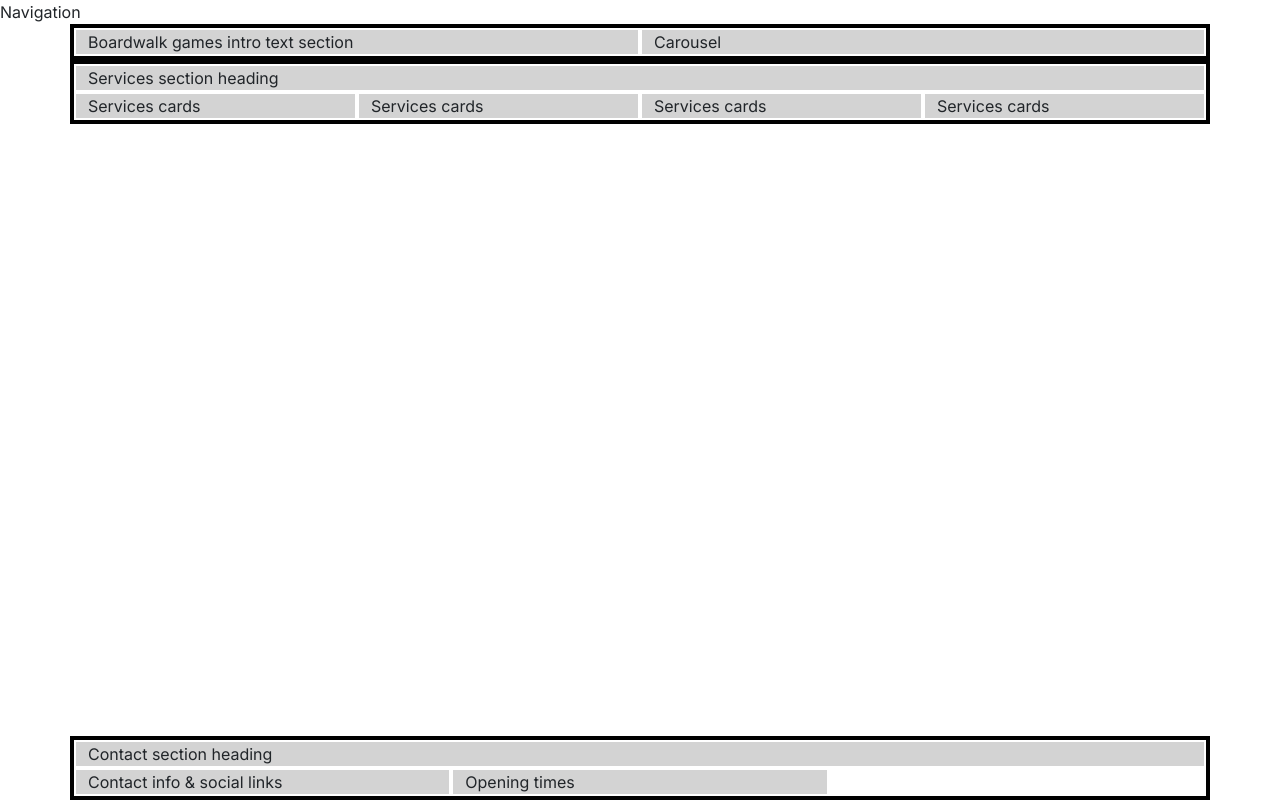
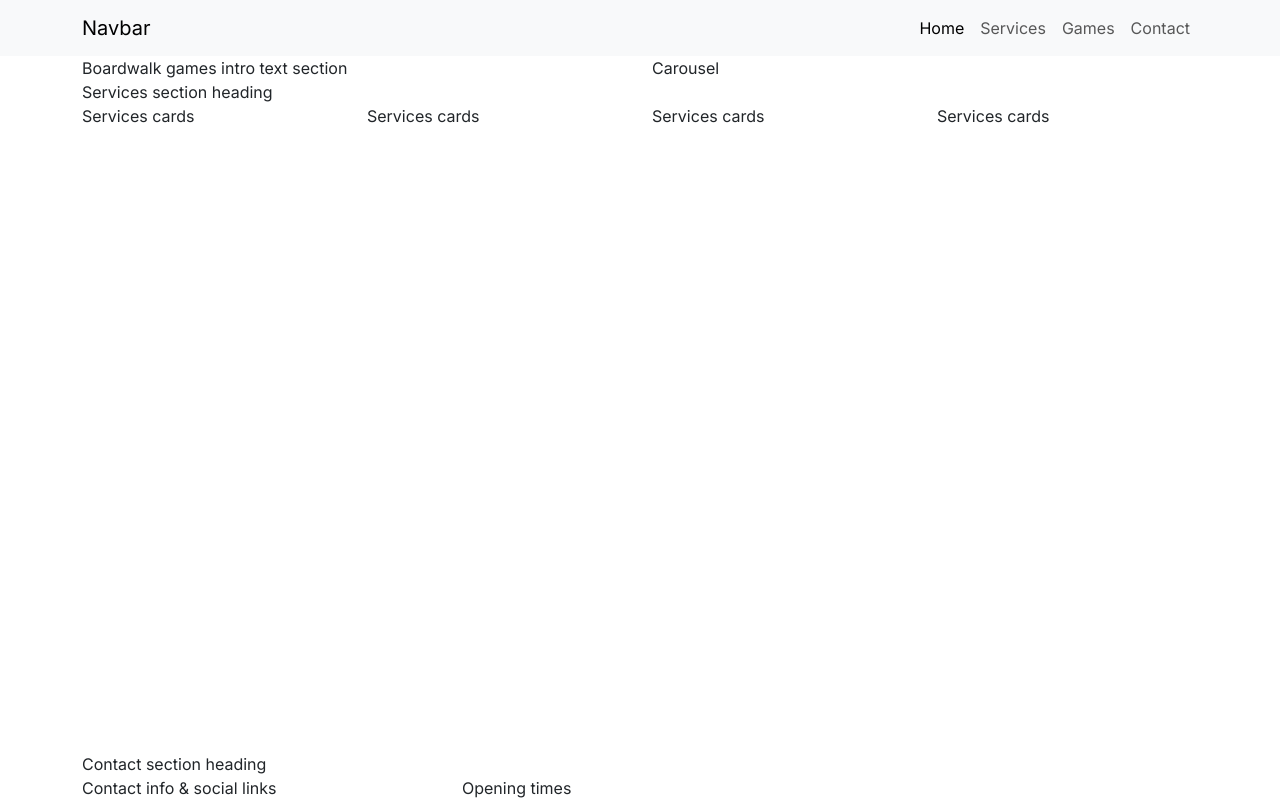
Before and after one commit to tbuchan1997/boardwalk-games, a plain HTML site: page index.html in a window 1280 px wide. Drawn offline with nearby package versions, Linux system fonts and the light colour scheme; a web font is replaced by a local one.

Commit message:
Create responsive navbar

```diff
--- a/assets/css/style.css
+++ b/assets/css/style.css
@@ -32,7 +32,7 @@ h3 {
 
 /*Temporary CSS for grid visualisation*/
 
-.container,
+/*.container,
 .row {
     border: 2px solid black;
 }
@@ -40,4 +40,4 @@ h3 {
 .col-12 {
     border: 2px solid white;
     background-color: lightgray;
-}
+}*/
--- a/index.html
+++ b/index.html
@@ -1,9 +1,11 @@
 <!DOCTYPE html>
 <html lang="en">
+
 <head>
     <meta charset="UTF-8">
     <meta name="viewport" content="width=device-width, initial-scale=1.0">
-    <meta name="description" content="Boardwalk Games, your ultimate gaming retreat! Perfect for casual gamers, enthusiasts, and student gatherings. Visit us for your next adventure in board gaming.">
+    <meta name="description"
+        content="Boardwalk Games, your ultimate gaming retreat! Perfect for casual gamers, enthusiasts, and student gatherings. Visit us for your next adventure in board gaming.">
     <!-- favicons generated by favicon.io -->
     <link rel="apple-touch-icon" sizes="180x180" href="assets/images/apple-touch-icon.png">
     <link rel="icon" type="image/png" sizes="32x32" href="assets/images/favicon-32x32.png">
@@ -13,7 +15,9 @@
     <!--Google fonts import-->
     <link rel="preconnect" href="https://fonts.googleapis.com">
     <link rel="preconnect" href="https://fonts.gstatic.com" crossorigin>
-    <link href="https://fonts.googleapis.com/css2?family=Inter:ital,opsz,wght@0,14..32,100..900;1,14..32,100..900&display=swap" rel="stylesheet">
+    <link
+        href="https://fonts.googleapis.com/css2?family=Inter:ital,opsz,wght@0,14..32,100..900;1,14..32,100..900&display=swap"
+        rel="stylesheet">
     <link rel="preconnect" href="https://fonts.googleapis.com">
     <link rel="preconnect" href="https://fonts.gstatic.com" crossorigin>
     <link href="https://fonts.googleapis.com/css2?family=Macondo&display=swap" rel="stylesheet">
@@ -21,16 +25,41 @@
     <script src="https://kit.fontawesome.com/34a949671a.js" crossorigin="anonymous"></script>
 
     <!--Bootstrap CSS-->
-    <link href="https://cdn.jsdelivr.net/npm/bootstrap@5.3.3/dist/css/bootstrap.min.css"
-    rel="stylesheet" integrity="sha384-QWTKZyjpPEjISv5WaRU9OFeRpok6YctnYmDr5pNlyT2bRjXh0JMhjY6hW+ALEwIH" crossorigin="anonymous">
+    <link href="https://cdn.jsdelivr.net/npm/bootstrap@5.3.3/dist/css/bootstrap.min.css" rel="stylesheet"
+        integrity="sha384-QWTKZyjpPEjISv5WaRU9OFeRpok6YctnYmDr5pNlyT2bRjXh0JMhjY6hW+ALEwIH" crossorigin="anonymous">
 
     <!--Custom CSS-->
     <link rel="stylesheet" href="assets/css/style.css">
 </head>
 <!--Class on body set to work with footer to force to the bottom-->
+
 <body class="d-flex flex-column min-vh-100">
     <!--Navigation-->
-    <div>Navigation</div>
+    <nav class="navbar navbar-expand-lg bg-body-tertiary">
+        <div class="container">
+            <a class="navbar-brand" href="index.html">Navbar</a>
+            <button class="navbar-toggler" type="button" data-bs-toggle="collapse" data-bs-target="#navbarNav"
+                aria-controls="navbarNav" aria-expanded="false" aria-label="Toggle navigation">
+                <span class="navbar-toggler-icon"></span>
+            </button>
+            <div class="collapse navbar-collapse" id="navbarNav">
+                <ul class="navbar-nav ms-auto">
+                    <li class="nav-item">
+                        <a class="nav-link active" aria-current="page" href="index.html">Home</a>
+                    </li>
+                    <li class="nav-item">
+                        <a class="nav-link" href="#">Services</a>
+                    </li>
+                    <li class="nav-item">
+                        <a class="nav-link" href="game-library.html">Games</a>
+                    </li>
+                    <li class="nav-item">
+                        <a class="nav-link" href="#">Contact</a>
+                    </li>
+                </ul>
+            </div>
+        </div>
+    </nav>
     <!--Header with carousel-->
     <header class="container">
         <div class="row">
@@ -74,6 +103,8 @@
 
     <!--Bootstrap JS-->
     <script src="https://cdn.jsdelivr.net/npm/bootstrap@5.3.3/dist/js/bootstrap.bundle.min.js"
-    integrity="sha384-YvpcrYf0tY3lHB60NNkmXc5s9fDVZLESaAA55NDzOxhy9GkcIdslK1eN7N6jIeHz" crossorigin="anonymous"></script>
+        integrity="sha384-YvpcrYf0tY3lHB60NNkmXc5s9fDVZLESaAA55NDzOxhy9GkcIdslK1eN7N6jIeHz" crossorigin="anonymous">
+    </script>
 </body>
+
 </html>
```
